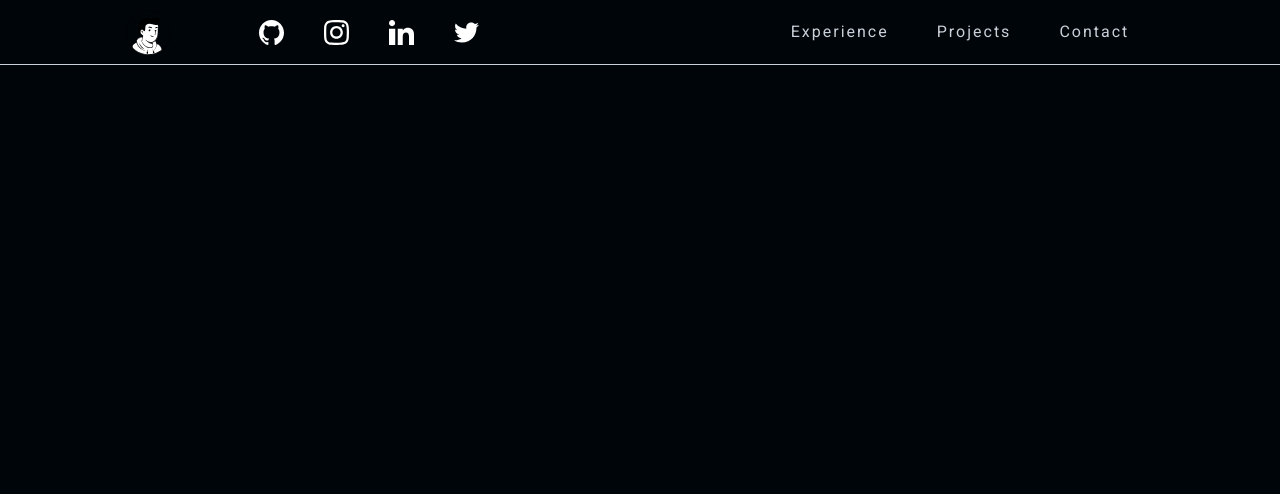
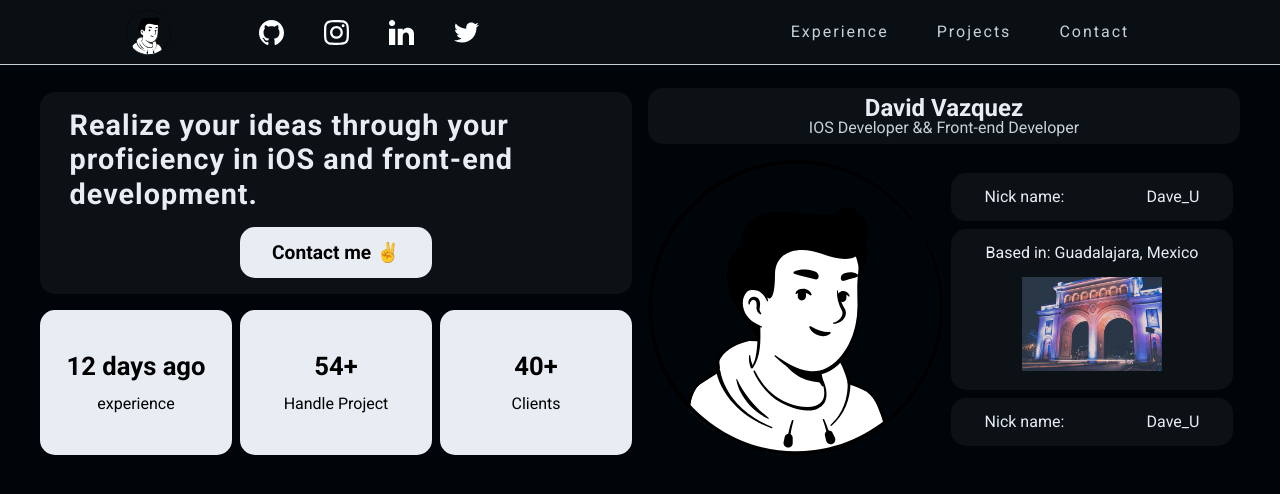
Before and after one commit to DaveOval/portfolio-v2, a React (Vite) app: page / in a window 1280 px wide. Shown: the top 494 px of the page. Built offline with nearby package versions, Linux system fonts and the light colour scheme.

Commit message:
header agregado

```diff
--- a/package.json
+++ b/package.json
@@ -14,6 +14,7 @@
     "@emotion/styled": "^11.11.0",
     "@mui/material": "^5.13.7",
     "@types/styled-components": "^5.1.26",
+    "moment": "^2.29.4",
     "react": "^18.2.0",
     "react-dom": "^18.2.0",
     "react-router-dom": "^6.14.1",
--- /dev/null
+++ b/src/components/HeaderHome/index.tsx
@@ -0,0 +1,249 @@
+import { Link } from 'react-router-dom'
+import styled from 'styled-components';
+import { colorsui } from '../../ui/colors';
+import { yearsOfExperience } from '../../utility/years';
+/* import { Tooltip } from '@mui/material'; */
+
+const NavContainer = styled.header`
+    width: 100%;
+    max-width: 1200px;
+    height: auto;
+    margin: 0 auto;
+    margin-top: 11vh;
+    display: flex;
+    flex-direction: column;
+    justify-content: center;
+    align-items: center;
+    color: ${colorsui.primaryColor};
+    gap: 1rem;
+    @media (min-width: 768px){
+        flex-direction: row;
+        justify-content: space-around;
+        align-items: center;
+    }
+
+`
+const LeftContainer = styled.div`
+    width: 95%;
+    flex-grow: 1;
+    height: 50%;
+    display: flex;
+    flex-direction: column;
+    justify-content: space-around;
+    align-items: center;
+    border-radius: 15px;
+    gap: 1rem;
+`
+const LeftContainerHeader = styled.div`
+    width: 100%;
+    background: ${colorsui.backGroundGray};
+    border-radius: 15px;
+    display: flex;
+    flex-direction: column;
+    gap: 1rem;
+    justify-content: center;
+    align-items: center;
+    padding-bottom: 1rem;
+    p{
+        padding-top: 1rem;
+        width: 90%;
+        font-size: 1.8rem;
+        font-weight: bold;
+        letter-spacing: 1px;
+        line-height: 1.2;
+    }
+`
+const Button = styled(Link)`
+    padding: 1rem 2rem;
+    background: ${colorsui.primaryColor};
+    border-radius: 15px;
+    display: flex;
+    justify-content: center;
+    align-items: center;
+    text-decoration: none;
+    color: black;
+    font-size: 1.2rem;
+    font-weight: bold;
+`
+const LeftContainerCards = styled.div`
+    width: 100%;
+    display: flex;
+    flex-direction: row;
+    gap: 0.5rem;
+    justify-content: center;
+    align-items: center;
+`
+
+const Card = styled.div`
+    width: 33%;
+    height: 145px;
+    background: ${colorsui.primaryColor};
+    border-radius: 15px;
+    display: flex;
+    flex-direction: column;
+    gap: 1rem;
+    justify-content: center;
+    align-items: center;
+`
+const CardTitle = styled.p`
+    width: 80%;
+    font-size: 1.6rem;
+    font-weight: bold;
+    color: black;
+    text-align: center;
+    word-wrap: break-word;
+`
+const CardDescription = styled.p`
+    font-size: 1.0rem;
+    color: black;
+`
+
+const RigthContainer = styled.div`
+    flex-grow: 1;
+    height: 50%;
+    width: 95%;
+    display: flex;
+    flex-direction: column;
+    gap: 1rem;
+    justify-content: center;
+    align-items: center;
+`
+const RigthContainerHeader = styled.div`
+    width: 100%;
+    height: auto;
+    border-radius: 15px;
+    padding: 0.5rem 0;
+    background-color: ${colorsui.backGroundGray};
+    display: flex;
+    flex-direction: column;
+    justify-content: center;
+    align-items: center;
+`
+const RigthContainerHeaderTitle = styled.h1`
+    font-size: 1.5rem;
+    font-weight: bold;
+    color: ${colorsui.primaryColor};
+    text-align: center;
+    word-wrap: break-word;
+`
+const RigthContainerHeaderDescription = styled.p`
+    font-size: 1.0rem;
+    color: ${colorsui.secondaryColor};
+    text-align: center;
+    word-wrap: break-word;
+`
+const RigthContainerBody = styled.div`
+    width: 100%;
+    height: auto;
+    display: flex;
+    flex-direction: row;
+    justify-content: center;
+    align-items: center;
+    picture{
+        width: 50%;
+        height: 100%;
+        border-radius: 15px;
+    }
+`
+const Photo = styled.img`
+    width: 100%;
+    height: 100%;
+    object-fit: cover;
+    border-radius: 15px;
+`
+const RigthContainerBodyDescription = styled.div`
+    width: 50%;
+    height: 100%;
+    display: flex;
+    flex-direction: column;
+    justify-content: center;
+    align-items: center;
+    gap: 0.5rem;
+`
+const NickName = styled.div`
+    width: 95%;
+    height: auto;
+    padding: 1rem 0;
+    border-radius: 15px;
+    display: flex;
+    flex-direction: row;
+    justify-content: space-around;
+    align-items: center;
+    gap: 1rem;
+    background-color: ${colorsui.backGroundGray};
+`
+const BaseIn = styled.div`
+    width: 95%;
+    height: auto;
+    display: flex;
+    flex-direction: column;
+    justify-content: center;
+    align-items: center;
+    border-radius: 15px;
+    background-color: ${colorsui.backGroundGray};
+    padding: 1rem 0;
+    gap: 1rem;
+`
+const ImageContainer = styled.picture`
+    width: 100%;
+    height: 100%;
+`
+const BaseInImg = styled.img`
+    width: 100%;
+    height: 100%;
+    object-fit: cover;
+`
+export const HeaderHome = () =>{
+    return (
+        <NavContainer>
+            <LeftContainer>
+                <LeftContainerHeader>
+                    <p>Realize your ideas through your proficiency in iOS and front-end development.</p>
+                    <Button to="/contact">Contact me ✌️</Button>
+                </LeftContainerHeader>
+                <LeftContainerCards>
+                    <Card>
+                        <CardTitle>{ yearsOfExperience }</CardTitle>
+                        <CardDescription>experience</CardDescription>
+                    </Card>
+                    <Card>
+                        <CardTitle>54+</CardTitle>
+                        <CardDescription>Handle Project</CardDescription>
+                    </Card>
+                    <Card>
+                        <CardTitle>40+</CardTitle>
+                        <CardDescription>Clients</CardDescription>
+                    </Card>
+                </LeftContainerCards>
+            </LeftContainer>
+            <RigthContainer>
+                <RigthContainerHeader>
+                    <RigthContainerHeaderTitle>David Vazquez</RigthContainerHeaderTitle>
+                    <RigthContainerHeaderDescription>IOS Developer && Front-end Developer</RigthContainerHeaderDescription>
+                </RigthContainerHeader>
+                <RigthContainerBody>
+                    <picture>
+                        <Photo src="/favicon.svg" alt="" />
+                    </picture>
+                    <RigthContainerBodyDescription>
+                        <NickName>
+                            <p>Nick name:</p>
+                            <p>Dave_U</p>
+                        </NickName>
+                        <BaseIn>
+                            <p>Based in: Guadalajara, Mexico</p>
+                            <ImageContainer>
+                                <BaseInImg src="/gdl.webp" alt="" />
+                            </ImageContainer>
+                        </BaseIn>
+                        <NickName>
+                            <p>Nick name:</p>
+                            <p>Dave_U</p>
+                        </NickName>
+
+                    </RigthContainerBodyDescription>
+                </RigthContainerBody>
+            </RigthContainer>
+        </NavContainer>
+    )
+}
--- a/src/components/Nav/index.tsx
+++ b/src/components/Nav/index.tsx
@@ -16,9 +16,9 @@ const NavContainer = styled.div`
     display: flex;
     justify-content: space-between;
     align-items: center;
-    background-color: ${colorsui.backGroundColor};
+    background-color: #0c1116e9;
     border-bottom: 1px solid ${colorsui.secondaryColor};
-    backdrop-filter: blur(10px);
+    backdrop-filter: blur(15px);
     position: fixed;
     top: 0;
     z-index: 100;
@@ -80,6 +80,7 @@ const MenuLink = styled(Link)`
     letter-spacing: 2px;
     transition: all 0.2s ease-in-out;
     padding: 0.5rem 1.0rem;
+    border-radius: 10px;
     &:hover {
         background-color: ${colorsui.secondaryColor};
         color: ${colorsui.backGroundColor};
@@ -119,7 +120,7 @@ const CheckBoxLabel = styled.label`
 `
 const FloatLinks = styled.div<FloatLinksProps>`
     transition: all 0.3s ease-in-out;
-    background-color: ${colorsui.backGroundGray};
+    background-color: #0c1116e9;
     width: 90%;
     max-width: 300px;
     position: absolute;
@@ -134,7 +135,7 @@ const FloatLinks = styled.div<FloatLinksProps>`
     justify-content: center;
     padding: 2.0rem;
     border-radius: 10px;
-    backdrop-filter: blur(10px);
+    backdrop-filter: blur(15px);
 `
 const FloatLinksFirstDiv = styled.div`
     width: 100%;
--- a/src/pages/Home/index.tsx
+++ b/src/pages/Home/index.tsx
@@ -1,9 +1,10 @@
+import { HeaderHome } from "../../components/HeaderHome"
 
 
 export const Home = () => {
     return (
         <>
-            <h1>Home</h1>
+            <HeaderHome />
         </>
     )
 }
--- /dev/null
+++ b/src/utility/years.ts
@@ -0,0 +1,3 @@
+import moment from "moment";
+
+export const yearsOfExperience = moment("20230628", "YYYYMMDD").fromNow();
```
Also changed, not shown: public/gdl.webp (added), 1 other file (tests, documents, lock files or other folders).
